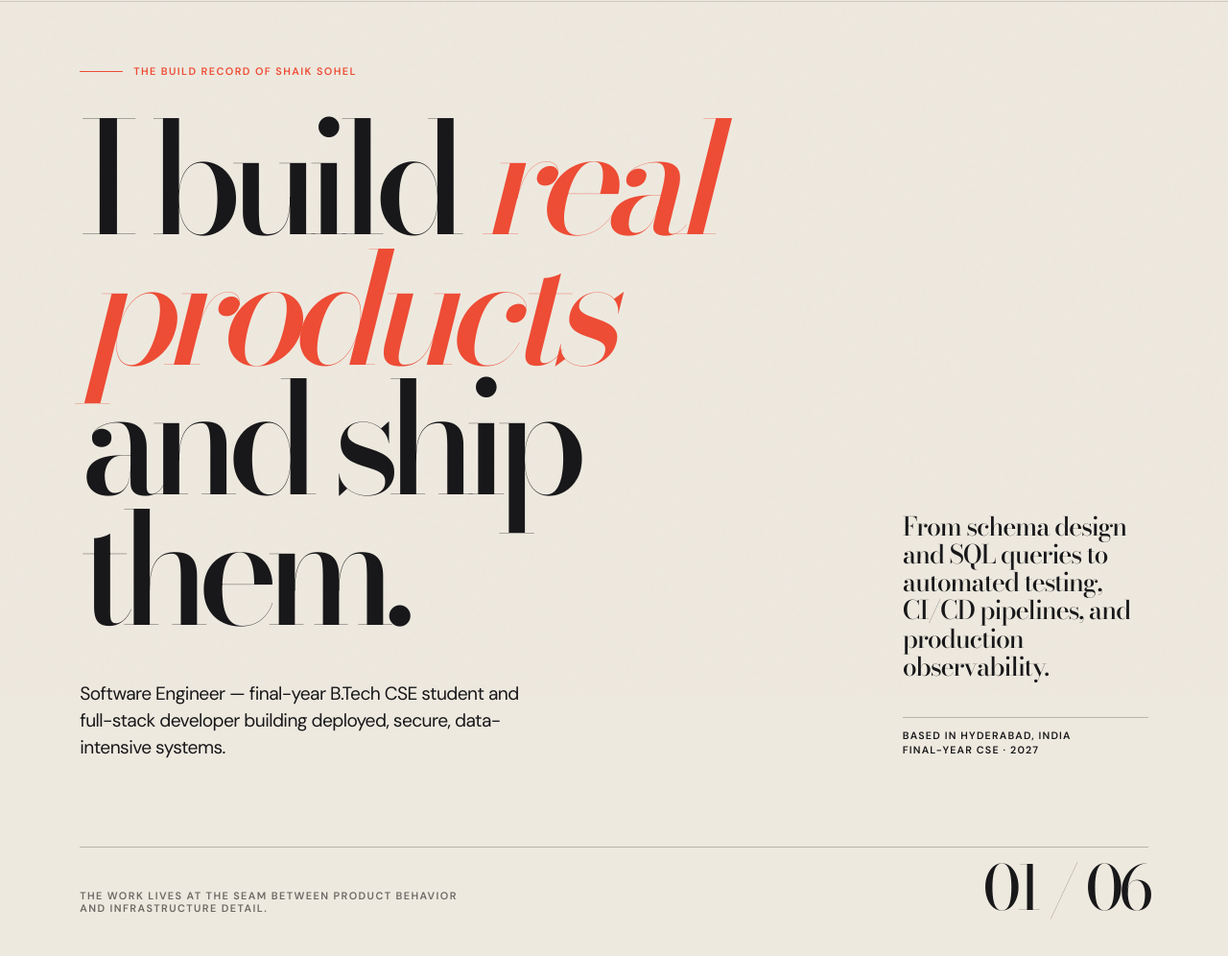
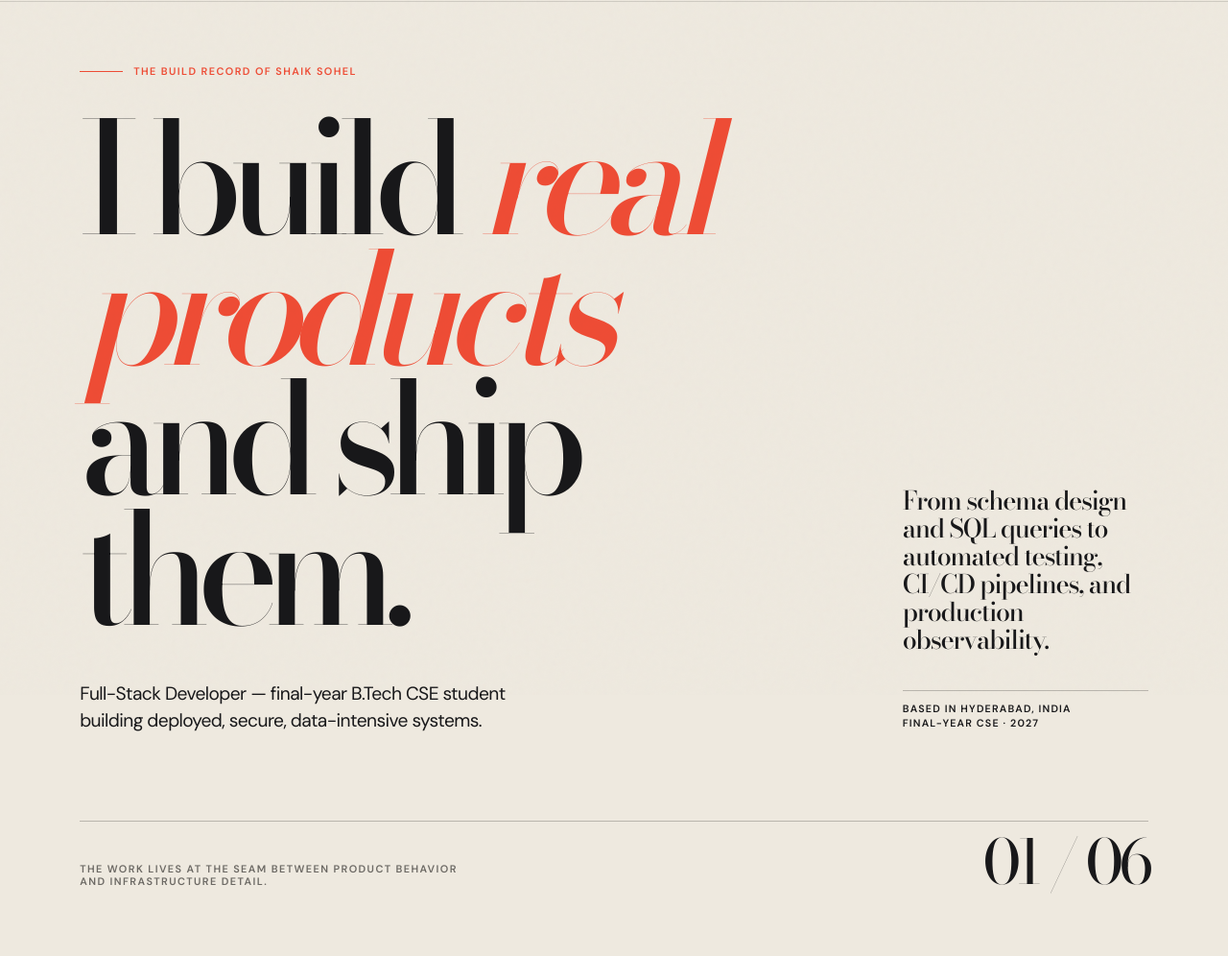
Before and after one commit to shaiksohelll/shaiksohelll.github.io, a plain HTML site: page index.html in a window 1280 px wide. Shown: the part 76-1072 px from the top of the page at 96% size. Drawn offline with nearby package versions, Linux system fonts and the light colour scheme.

Commit message:
Align hero title with resume: Full-Stack Developer

```diff
--- a/index.html
+++ b/index.html
@@ -221,7 +221,7 @@
       <div>
         <div class="hero-kicker eyebrow signal reveal">The build record of Shaik Sohel</div>
         <h1 id="hero-title" class="reveal delay-1">I build <em>real products</em> and ship them.</h1>
-        <p class="hero-sub reveal delay-2">Software Engineer — final-year B.Tech CSE student and full-stack developer building deployed, secure, data-intensive systems.</p>
+        <p class="hero-sub reveal delay-2">Full-Stack Developer — final-year B.Tech CSE student building deployed, secure, data-intensive systems.</p>
       </div>
       <aside class="hero-side reveal delay-2"><p>From schema design and SQL queries to automated testing, CI/CD pipelines, and production observability.</p><p class="side-note">Based in Hyderabad, India<br>Final-year CSE · 2027</p></aside>
       <div class="hero-bottom"><span class="eyebrow quiet reveal delay-2">The work lives at the seam between product behavior and infrastructure detail.</span><span class="page-mark serif reveal delay-3">01 / 06</span></div>
```
